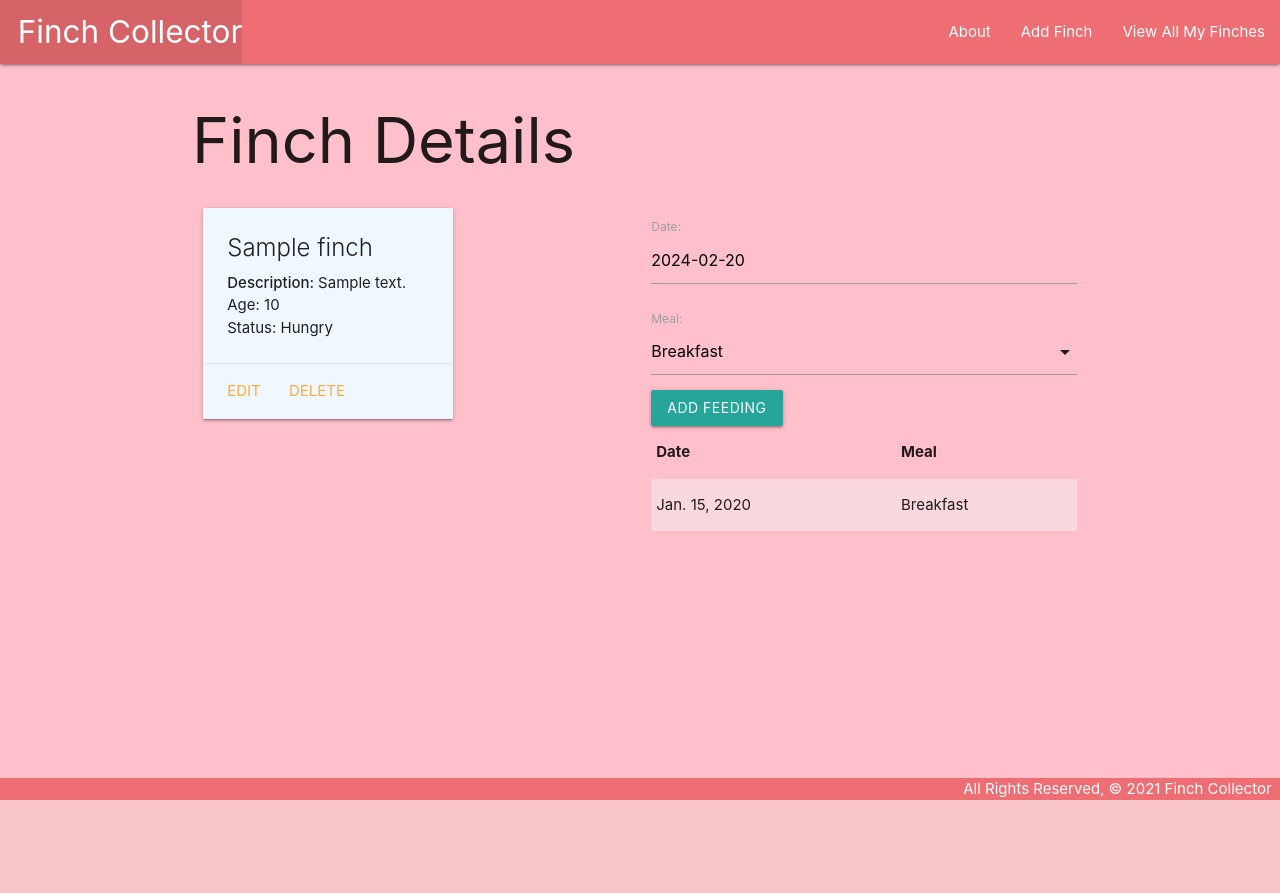
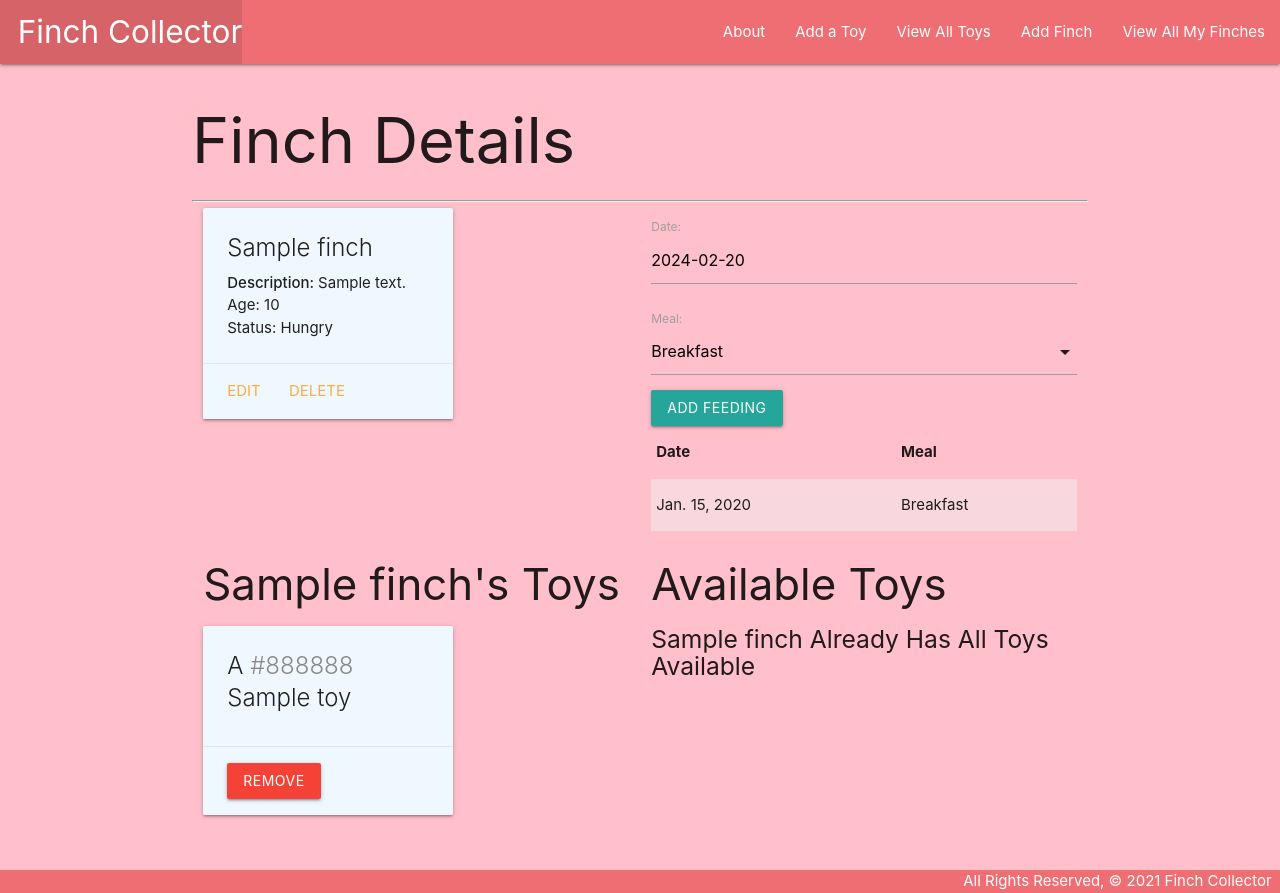
Before and after one commit to sdg877/finchcollector, a Django app: page /finches/1 in a window 1280 px wide. Before the commit the page ends 800 px from the top, so only its background shows below. Run offline with Django 4.2, Linux system fonts and the light colour scheme; tables that the repository leaves empty hold one stand-in row (values such as "Sample post").

Commit message:
Final updates

```diff
--- a/main_app/admin.py
+++ b/main_app/admin.py
@@ -1,6 +1,7 @@
 from django.contrib import admin
-from .models import Finch, Feeding
+from .models import Finch, Feeding, Toy
 
 # Register your models here.
 admin.site.register(Finch)
 admin.site.register(Feeding)
+admin.site.register(Toy)
--- a/main_app/models.py
+++ b/main_app/models.py
@@ -9,10 +9,22 @@ MEALS = (
 )
 
 # Create your models here.
+class Toy(models.Model):
+  name = models.CharField(max_length=50)
+  color = models.CharField(max_length=20)
+
+  def __str__(self):
+    return self.name
+
+  def get_absolute_url(self):
+    return reverse('toys_detail', kwargs={'pk': self.id})
+
+
 class Finch(models.Model):
     name = models.CharField(max_length=100)
     description = models.TextField(max_length=250)
     age = models.IntegerField()
+    toys = models.ManyToManyField(Toy)
 
     def __str__(self):
         return self.name
--- a/main_app/templates/base.html
+++ b/main_app/templates/base.html
@@ -20,6 +20,8 @@
         </ul>
         <ul class="right">
           <li><a href="{% url 'about' %}">About</a></li>
+          <li><a href="{% url 'toys_create' %}">Add a Toy</a></li>
+          <li><a href="{% url 'toys_index' %}">View All Toys</a></li>
           <li><a href="{% url 'finches_create' %}">Add Finch</a></li>
           <li><a href="{% url 'index' %}">View All My Finches</a></li>
         </ul>
--- a/main_app/templates/finches/detail.html
+++ b/main_app/templates/finches/detail.html
@@ -37,6 +37,54 @@
     </tbody>
   </table>
 </div>
+<hr>
+<div class="row">
+  <div class="col s6">
+    <h3>{{ finches.name }}'s Toys</h3>
+    {% if finches.toys.count %}
+      {% for toy in finches.toys.all %}
+        <div class="card">
+          <div class="card-content">
+            <span class="card-title">
+              A <span style="color: {{ toy.color }}">{{ toy.color }}</span> {{ toy.name }}
+            </span>
+          </div>
+          <div class="card-action">
+            <form action="{% url 'remove_toy' finches.id toy.id %}" method=POST>
+              {% csrf_token %}
+              <button type="submit" class="btn red">Remove</button>
+            </form>
+          </div>
+        </div>
+      {% endfor %}
+    {% else %}
+      <h5>No Toys</h5>
+    {% endif %}
+  </div>
+  <!-- Available toys will come after this line -->
+  <div class="col s6">
+    <h3>Available Toys</h3>
+    {% if toys.count %}
+      {% for toy in toys.all %}
+        <div class="card">
+          <div class="card-content">
+            <span class="card-title">
+              A <span style="color: {{ toy.color }}">{{ toy.color }}</span> {{ toy.name }}
+            </span>
+          </div>
+          <div class="card-action">
+            <form action="{% url 'assoc_toy' finches.id toy.id %}" method="POST">
+              {% csrf_token %}
+              <button type="submit" class="btn">Add</button>
+            </form>
+          </div>
+        </div>
+      {% endfor %}
+    {% else %}
+      <h5>{{finches.name}} Already Has All Toys Available</h5>
+    {% endif %}
+  </div>
+</div>
 </div>
 <script>
   const dateEl = document.getElementById('id_date');
--- a/main_app/urls.py
+++ b/main_app/urls.py
@@ -9,5 +9,12 @@ urlpatterns = [
   path('finches/<int:pk>/update', views.FinchUpdate.as_view(), name='finches_update'),
   path('finches/<int:pk>/delete', views.FinchDelete.as_view(), name='finches_delete'),
   path('finches/<int:finch_id>/add_feeding/', views.add_feeding, name='add_feeding'),
+  path('finches/<int:finch_id>/assoc_toy/<int:toy_id>/', views.assoc_toy, name='assoc_toy'),
+  path('finches/<int:finch_id>/remove_toy/<int:toy_id>/', views.remove_toy, name='remove_toy'),
+  path('toys/', views.ToyList.as_view(), name='toys_index'),
+  path('toys/<int:pk>/', views.ToyDetail.as_view(), name='toys_detail'),
+  path('toys/create/', views.ToyCreate.as_view(), name='toys_create'),
+  path('toys/<int:pk>/update/', views.ToyUpdate.as_view(), name='toys_update'),
+  path('toys/<int:pk>/delete/', views.ToyDelete.as_view(), name='toys_delete'),
   path('', views.home, name='home'),
 ]
--- a/main_app/views.py
+++ b/main_app/views.py
@@ -1,6 +1,7 @@
 from django.shortcuts import render, redirect
 from django.views.generic.edit import CreateView, UpdateView, DeleteView
-from .models import Finch
+from django.views.generic import ListView, DetailView
+from .models import Finch, Toy
 from .forms import FeedingForm
 
 # Create your views here.
@@ -18,10 +19,13 @@ def finches_index(request):
 
 def finch_detail(request, finch_id):
   finch = Finch.objects.get(id=finch_id)
+  id_list = finch.toys.all().values_list('id')
+  toys_finch_doesnt_have = Toy.objects.exclude(id__in=id_list)
   feeding_form = FeedingForm()
   return render(request, 'finches/detail.html', {
     'finches': finch,
-    'feeding_form': feeding_form
+    'feeding_form': feeding_form,
+    'toys': toys_finch_doesnt_have
     })
 
 def add_feeding(request, finch_id):
@@ -33,9 +37,17 @@ def add_feeding(request, finch_id):
       new_feeding.save()
     return redirect('detail', finch_id=finch_id)
 
+def assoc_toy(request, finch_id, toy_id):
+  Finch.objects.get(id=finch_id).toys.add(toy_id)
+  return redirect('detail', finch_id=finch_id)
+
+def remove_toy(request, finch_id, toy_id):
+  Finch.objects.get(id=finch_id).toys.remove(toy_id)
+  return redirect('detail', finch_id=finch_id)
+
 class FinchCreate(CreateView):
   model = Finch
-  fields = '__all__'
+  fields = ['name', 'description', 'age']
 
 class FinchUpdate(UpdateView):
   model = Finch
@@ -44,3 +56,21 @@ class FinchUpdate(UpdateView):
 class FinchDelete(DeleteView):
   model = Finch
   success_url = '/finches'
+
+class ToyList(ListView):
+  model = Toy
+
+class ToyDetail(DetailView):
+  model = Toy
+
+class ToyCreate(CreateView):
+  model = Toy
+  fields = '__all__'
+
+class ToyUpdate(UpdateView):
+  model = Toy
+  fields = ['name', 'color']
+
+class ToyDelete(DeleteView):
+  model = Toy
+  success_url = '/toys'
```
Also changed, not shown: main_app/templates/main_app/toy_confirm_delete.html (added, +13 -0 lines), main_app/templates/main_app/toy_detail.html (added, +20 -0 lines), main_app/templates/main_app/toy_form.html (added, +19 -0 lines), main_app/templates/main_app/toy_list.html (added, +17 -0 lines), main_app/migrations/0003_toy_alter_feeding_options_finch_toys.py (added).
